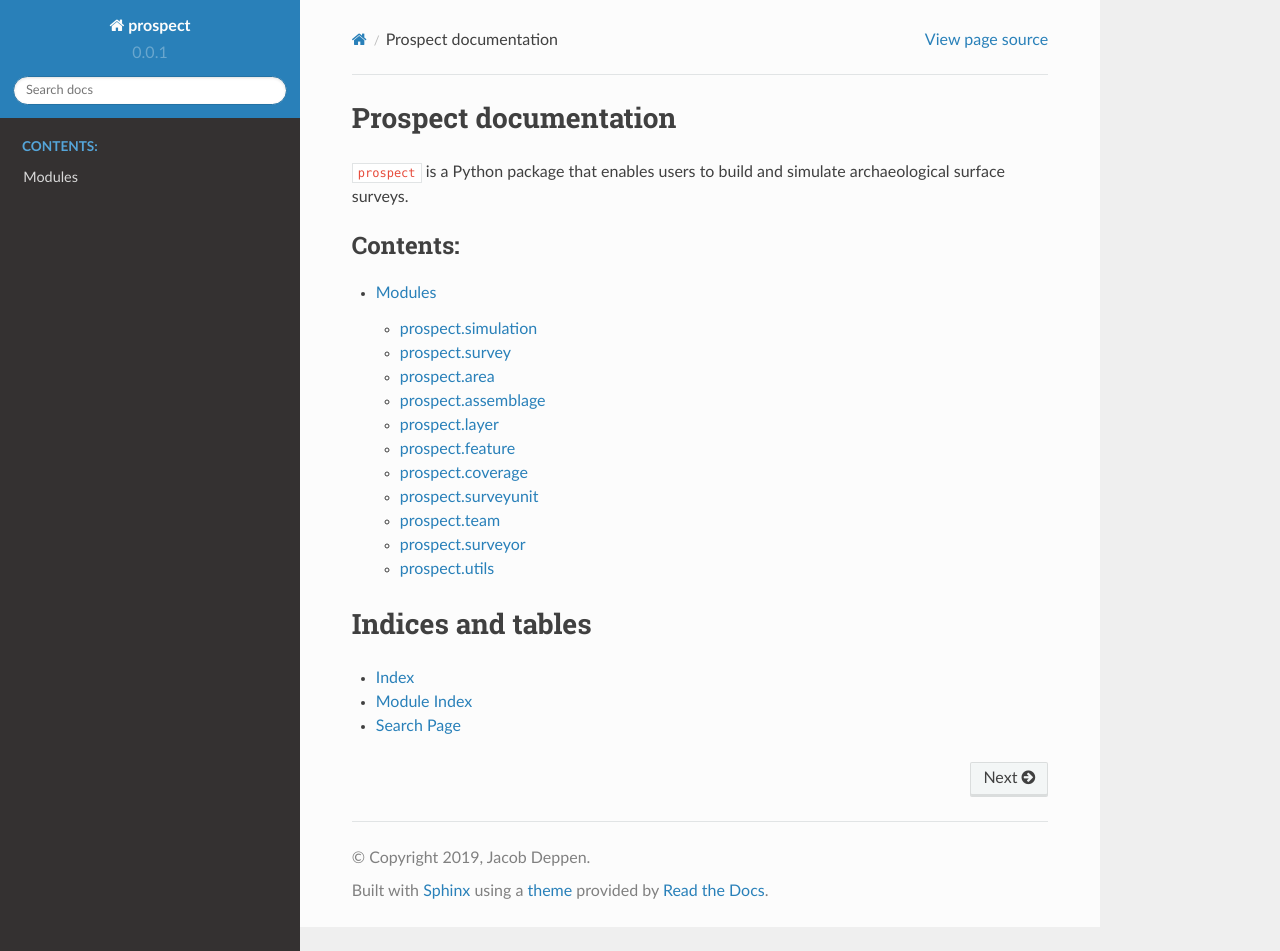
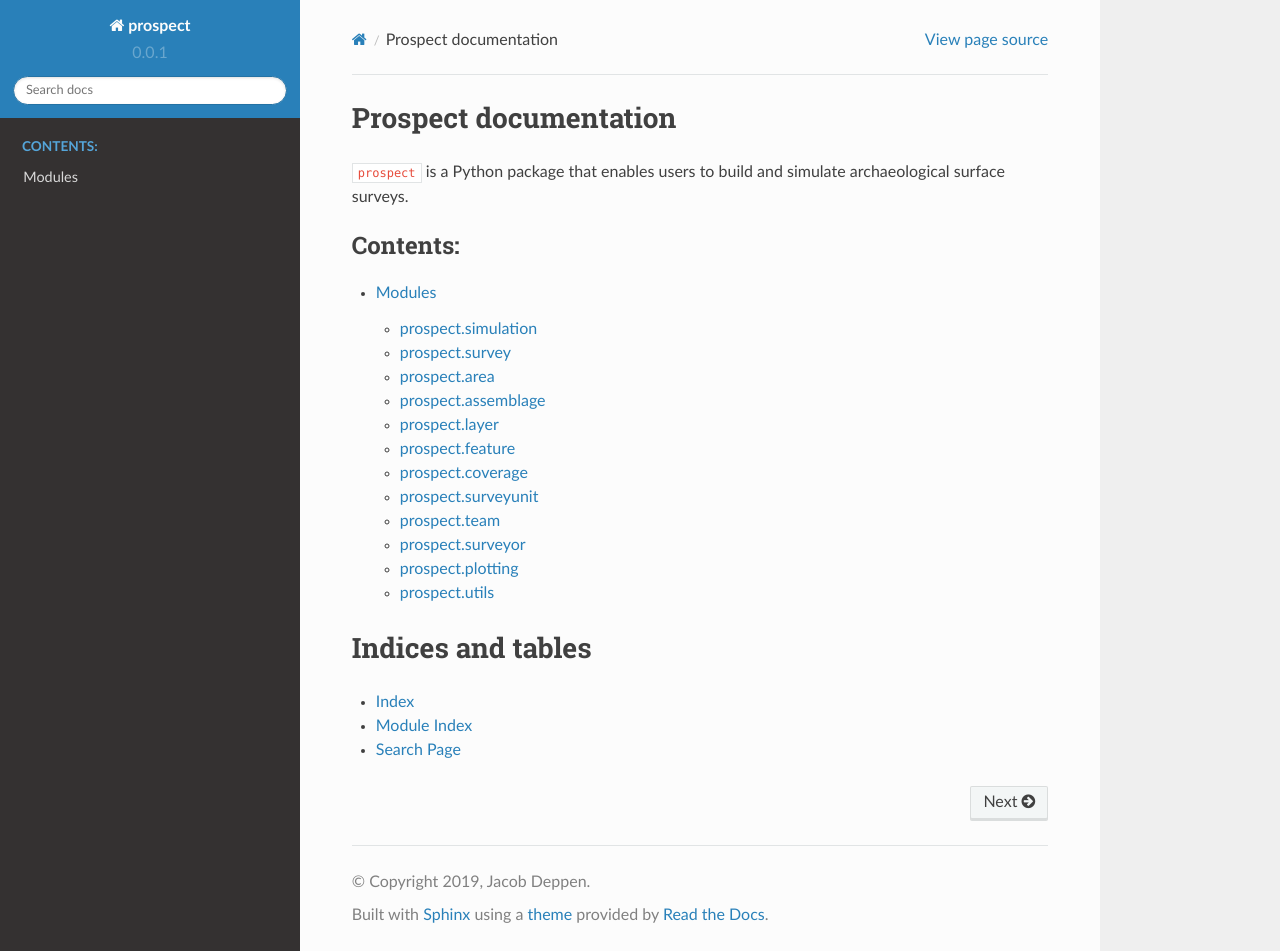
Before and after one commit to deppen8/prospect, a Sphinx documentation site: the page built from docs/index.rst, in a window 1280 px wide and 951 px high. Built offline with Sphinx 7.4.7 and the Read the Docs theme 2.0.0, drawn with Linux system fonts in a browser that asks for light colours.

Commit message:
add plotting module to docs

```diff
--- a/docs/prospect.rst
+++ b/docs/prospect.rst
@@ -2,56 +2,56 @@ Modules
 =======
 
 prospect.simulation
----------------------------
+-------------------
 
 .. automodule:: prospect.simulation
     :members:
     :show-inheritance:
 
 prospect.survey
------------------------
+---------------
 
 .. automodule:: prospect.survey
     :members:
     :show-inheritance:
 
 prospect.area
----------------------
+-------------
 
 .. automodule:: prospect.area
     :members:
     :show-inheritance:
 
 prospect.assemblage
----------------------------
+-------------------
 
 .. automodule:: prospect.assemblage
     :members:
     :show-inheritance:
 
 prospect.layer
-----------------------
+--------------
 
 .. automodule:: prospect.layer
     :members:
     :show-inheritance:
 
 prospect.feature
-------------------------
+----------------
 
 .. automodule:: prospect.feature
     :members:
     :show-inheritance:
 
 prospect.coverage
--------------------------
+-----------------
 
 .. automodule:: prospect.coverage
     :members:
     :show-inheritance:
 
 prospect.surveyunit
----------------------------
+-------------------
 
 .. automodule:: prospect.surveyunit
     :members:
@@ -59,21 +59,28 @@ prospect.surveyunit
 
 
 prospect.team
----------------------
+-------------
 
 .. automodule:: prospect.team
     :members:
     :show-inheritance:
 
 prospect.surveyor
--------------------------
+-----------------
 
 .. automodule:: prospect.surveyor
     :members:
     :show-inheritance:
 
+prospect.plotting
+-----------------
+
+.. automodule:: prospect.plotting
+    :members:
+    :show-inheritance:
+
 prospect.utils
-----------------------
+--------------
 
 .. automodule:: prospect.utils
     :members:
```
